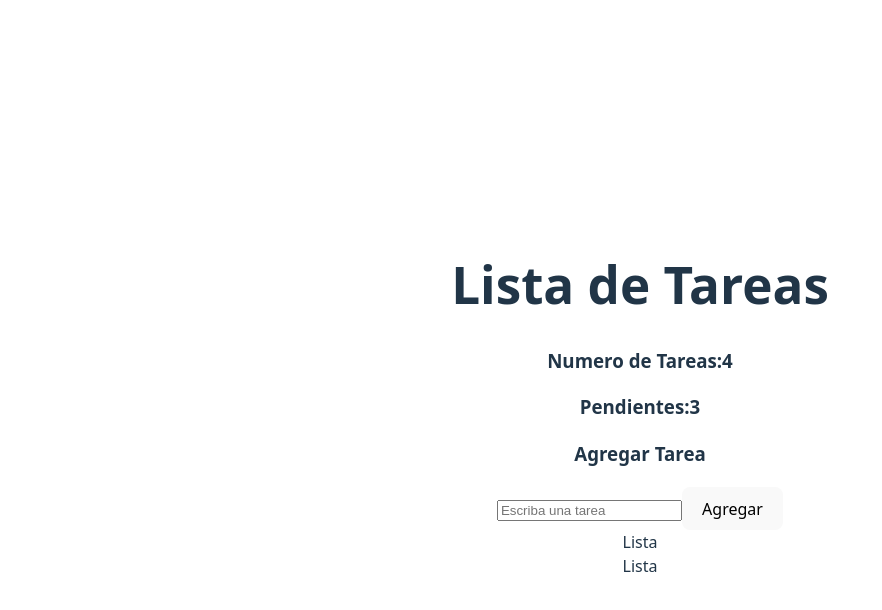
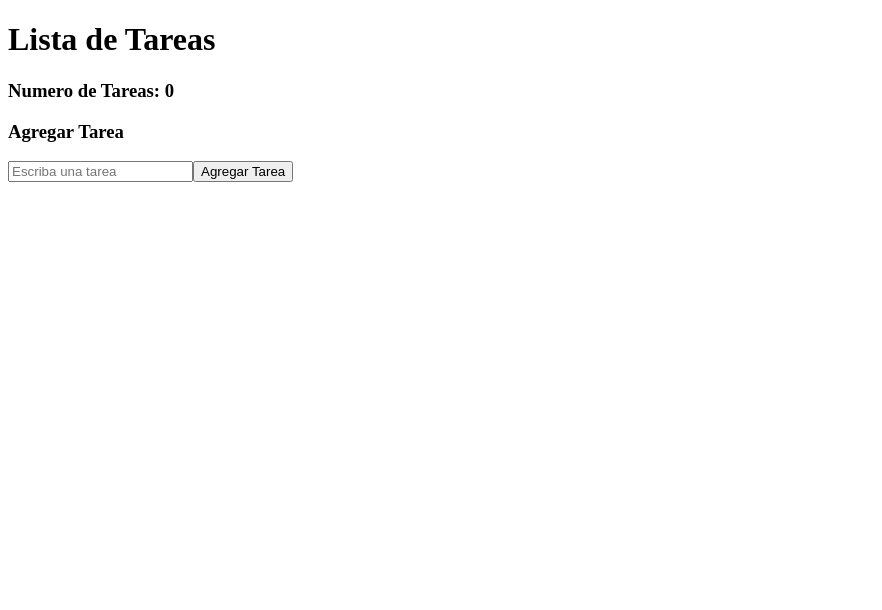
Before and after one commit to Gust-Y17/tp3_pv_grupo15, a React (Vite) app: page / in a window 1280 px wide. Shown: the top 610 px of the page, without its empty margins (0-882 px from the left). Built offline with nearby package versions, Linux system fonts and the light colour scheme.

Commit message:
funcion de agregar y listar tareas y modif en el App.jsx [urielZambrano]

```diff
--- a/src/assets/App.jsx
+++ b/src/assets/App.jsx
@@ -1,29 +1,30 @@
 
 //import reactLogo from './assets/react.svg'
-
-import './App.css';
+import { useState } from 'react';
   import { Listas } from '../components/Lista.jsx';
   import { AgregarTarea } from '../components/AgregarTarea.jsx';
 
   function App() {
+    const [tareas,settareas] = useState([]);
   return (
     <>
       <div className='EscribirLista'>
         <h1>Lista de Tareas</h1>
+
         <div className='Cantidad de Tareas'>
-          <h3>Numero de Tareas:4</h3>
-          <h3>Pendientes:3</h3>
+          <h3>Numero de Tareas: {tareas.length}</h3>
+        </div>
 
-        </div>
         <div className='AgregadoTarea'>
            <h3>Agregar Tarea</h3>
-           <AgregarTarea/>
+           <AgregarTarea settareas={settareas}/>
         </div>
-       <Listas/>
+
+       <Listas tareas={tareas}/>
       </div>
 
 
-        <Listas/>
+
     </>
  )
  }
--- a/src/components/AgregarTarea.jsx
+++ b/src/components/AgregarTarea.jsx
@@ -1,9 +1,30 @@
-import React from 'react'
+import React, { useState } from 'react'
 
-export const AgregarTarea = () => {
-  return <form>
-    <input type="text" className='EstiloTarea' name='AgregarTarea' placeholder="Escriba una tarea" />
-    <button type="submit">Agregar</button>
+export const AgregarTarea = ({ settareas })=>{
+
+  const [newt,setnew] = useState ('');
+
+
+  const Add = (e) => {
+    e.preventDefault();
+    settareas(prevTareas => [...prevTareas, newt]);
+    setnew('');
+  };
+
+  return (
+  <>
+  <form onSubmit={Add}>
+    <input
+    type="text"
+    className='EstiloTarea'
+     placeholder="Escriba una tarea"
+    value={newt}
+    onChange={(e) => setnew(e.target.value)}/>
+
+    <button type="submit">Agregar Tarea</button>
   </form>
 
+
+  </>
+  )
 }
--- a/src/components/Lista.jsx
+++ b/src/components/Lista.jsx
@@ -1,7 +1,12 @@
-import React from 'react'
+export const Listas = ({ tareas }) => {
+  return (
+    <ul>
+      {tareas.map((tarea, index) => (
+        <li key={index}>{tarea}
+          <button className="btn-eliminar">ELIMINAR</button>
 
-export const Listas = () => {
-  return (
-    <div>Lista</div>
+        </li>
+      ))}
+    </ul>
   )
 }
--- a/src/main.jsx
+++ b/src/main.jsx
@@ -1,6 +1,5 @@
 import { StrictMode } from 'react'
 import { createRoot } from 'react-dom/client'
-import '../src/assets/index.css'
 import App from './assets/App.jsx'
 
 createRoot(document.getElementById('root')).render(
```
